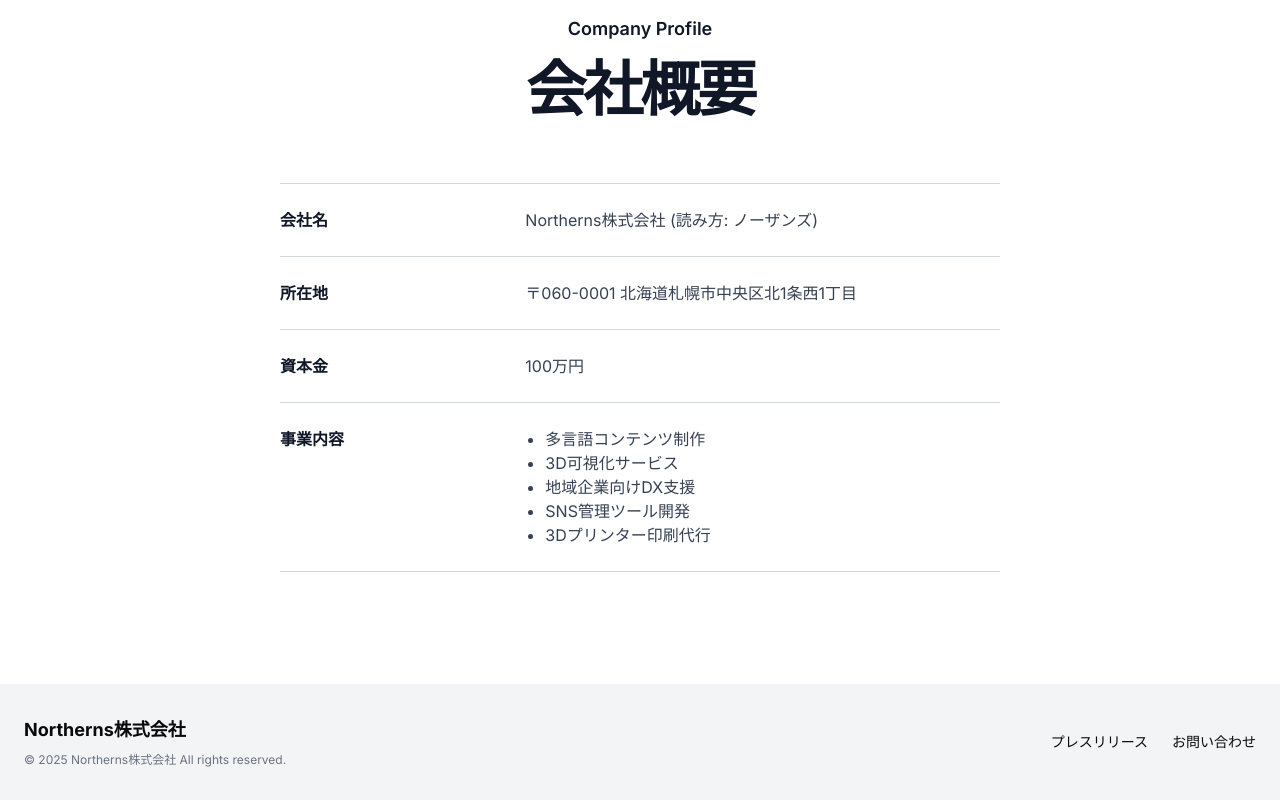
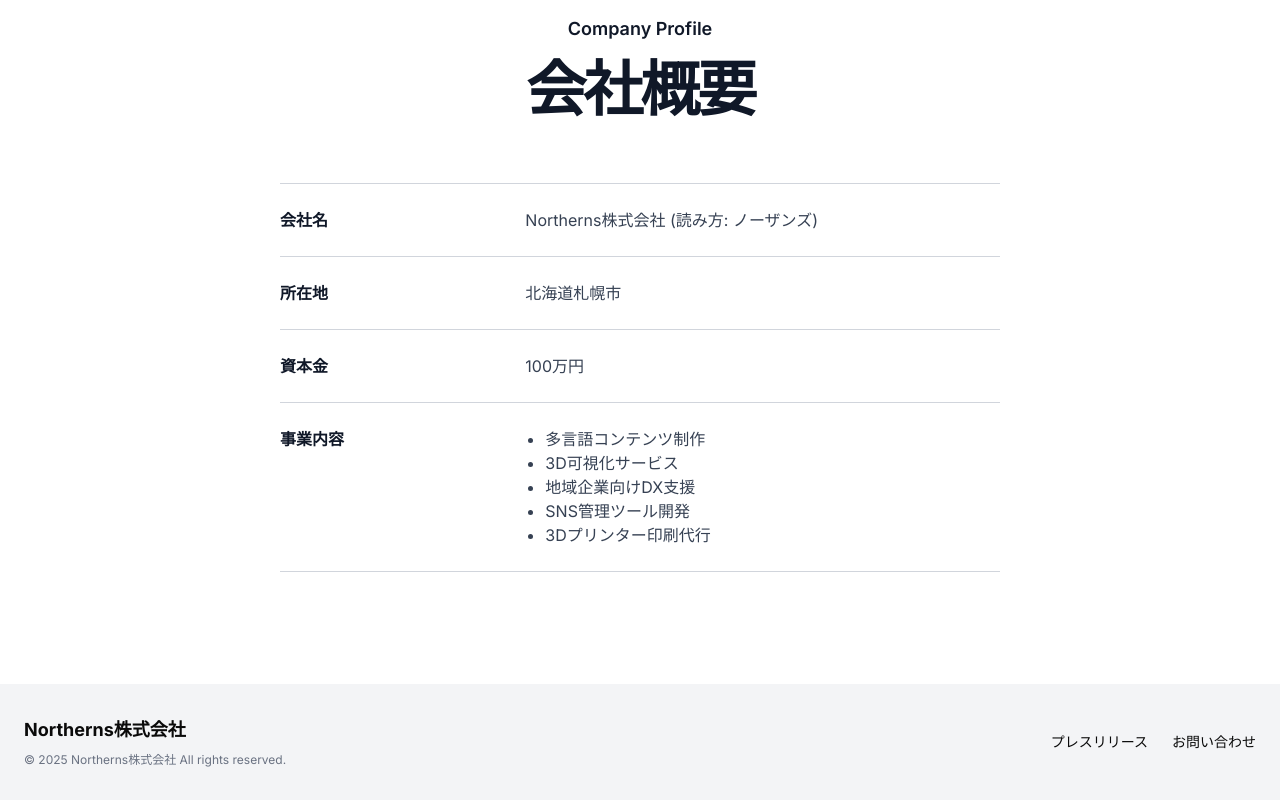
Before and after one commit to KuranosukeOhta/northerns-lab-corporate-site, a Next.js app: page / in a window 1280 px wide. Shown: the part 4773-5573 px from the top of the page. Built offline with nearby package versions, Linux system fonts and the light colour scheme.

Commit message:
所在地を北海道札幌市に変更

```diff
--- a/src/app/page.tsx
+++ b/src/app/page.tsx
@@ -387,7 +387,7 @@ export default function Home() {
               </div>
               <div className="grid grid-cols-3 gap-4 py-6 border-b border-gray-300">
                 <div className="col-span-1 font-semibold text-gray-900">所在地</div>
-                <div className="col-span-2 text-gray-700">〒060-0001 北海道札幌市中央区北1条西1丁目</div>
+                <div className="col-span-2 text-gray-700">北海道札幌市</div>
               </div>
               <div className="grid grid-cols-3 gap-4 py-6 border-b border-gray-300">
                 <div className="col-span-1 font-semibold text-gray-900">資本金</div>
```
